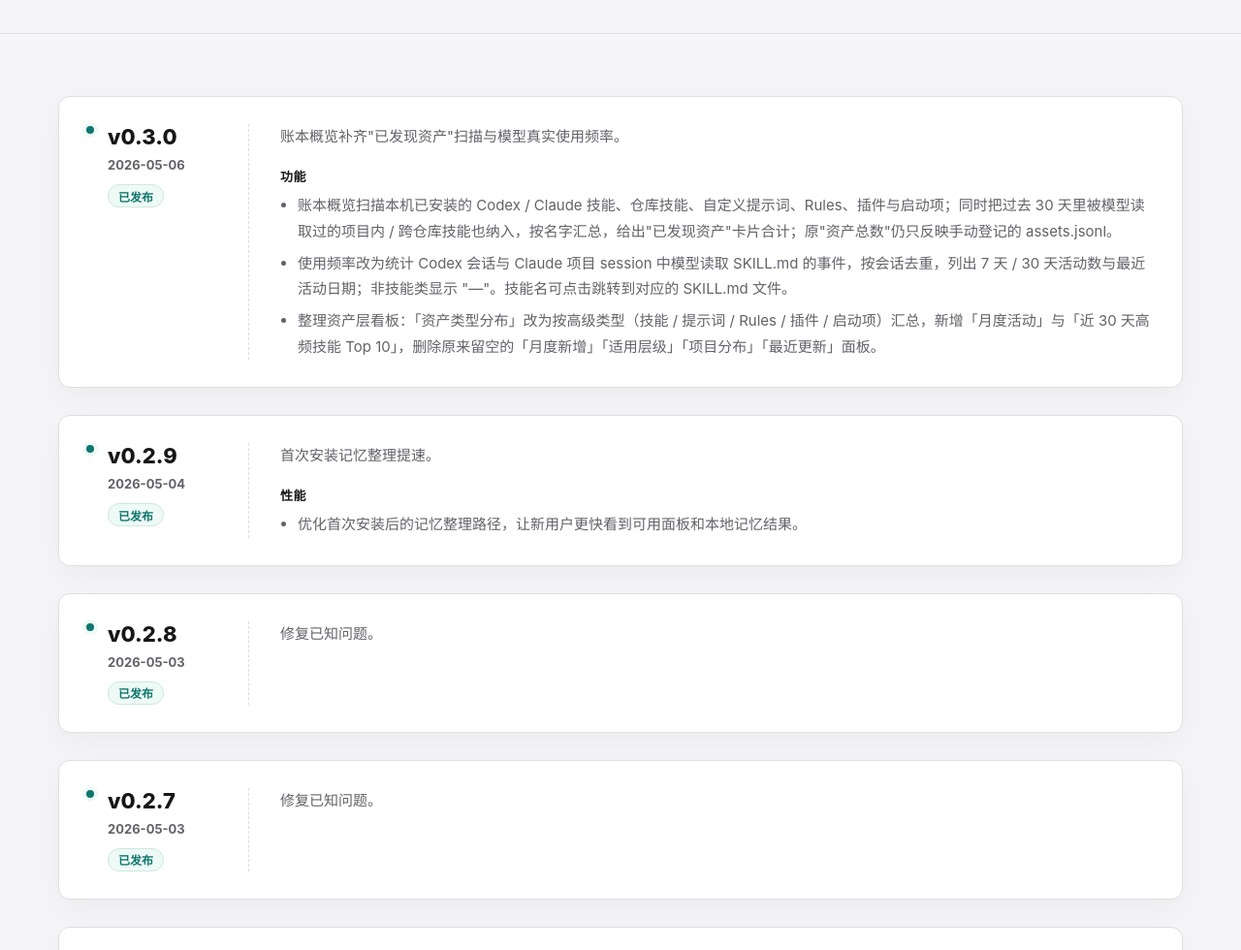
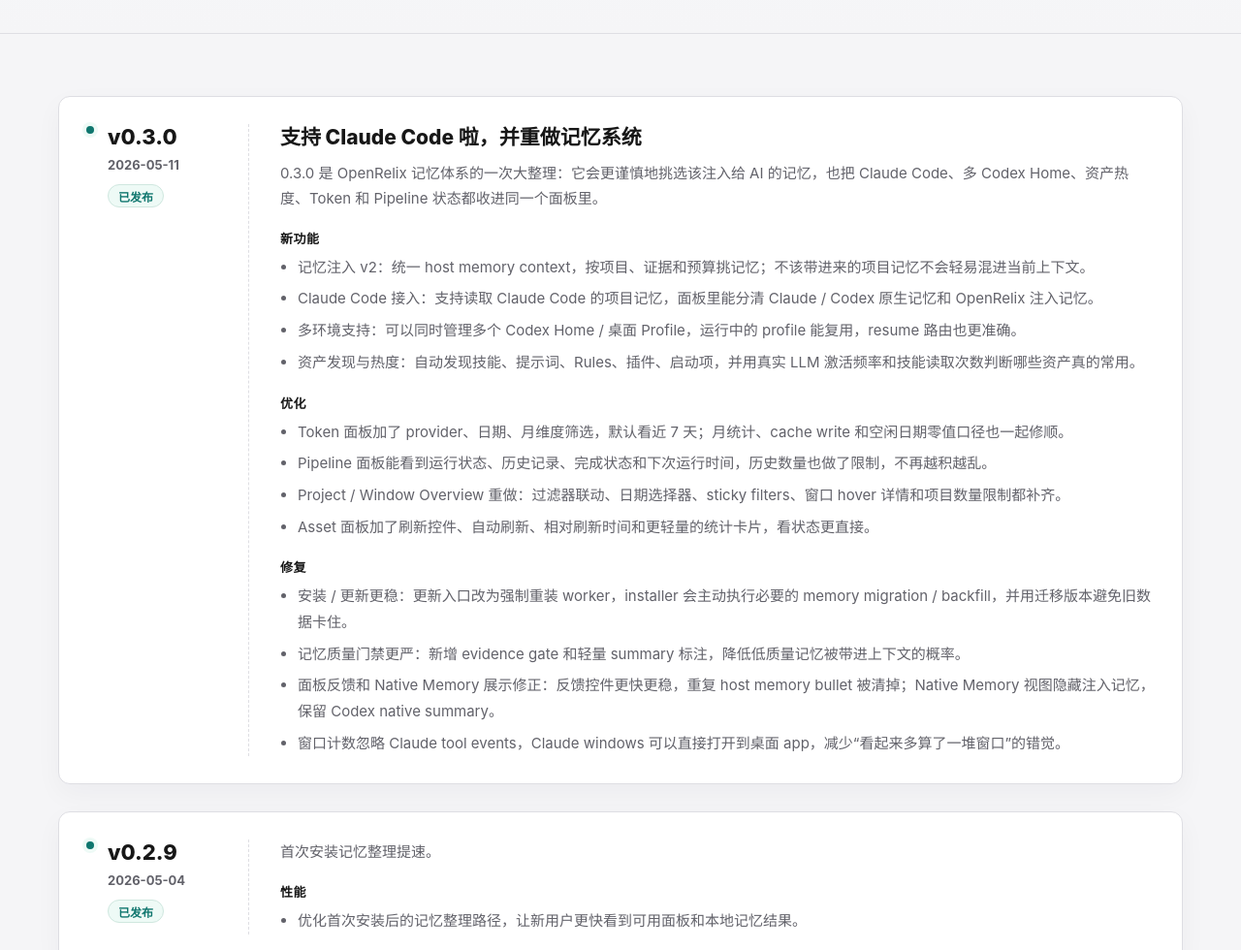
Before and after one commit to openrelix/openrelix, a website: page docs/changelog/v0.x.html in a window 1280 px wide. Shown: the part 440-1420 px from the top of the page at 97% size. Drawn offline with Linux system fonts and the light colour scheme.

Commit message:
release: 0.3.0 memory system update
Change-Id: Ia24e8c07c3e34be42e601eec0f9e3c736066fcea

```diff
--- a/docs/changelog/v0.x.html
+++ b/docs/changelog/v0.x.html
@@ -621,16 +621,32 @@
           <article class="changelog-entry is-released" id="v0-3-0">
             <div class="changelog-meta">
               <span class="changelog-version">v0.3.0</span>
-              <span class="changelog-date">2026-05-06</span>
+              <span class="changelog-date">2026-05-11</span>
               <span class="changelog-chip">已发布</span>
             </div>
             <div class="changelog-body">
-              <p>账本概览补齐"已发现资产"扫描与模型真实使用频率。</p>
-              <span class="group-title">功能</span>
+              <h3>支持 Claude Code 啦，并重做记忆系统</h3>
+              <p>0.3.0 是 OpenRelix 记忆体系的一次大整理：它会更谨慎地挑选该注入给 AI 的记忆，也把 Claude Code、多 Codex Home、资产热度、Token 和 Pipeline 状态都收进同一个面板里。</p>
+              <span class="group-title">新功能</span>
               <ul>
-                <li>账本概览扫描本机已安装的 Codex / Claude 技能、仓库技能、自定义提示词、Rules、插件与启动项；同时把过去 30 天里被模型读取过的项目内 / 跨仓库技能也纳入，按名字汇总，给出"已发现资产"卡片合计；原"资产总数"仍只反映手动登记的 assets.jsonl。</li>
-                <li>使用频率改为统计 Codex 会话与 Claude 项目 session 中模型读取 SKILL.md 的事件，按会话去重，列出 7 天 / 30 天活动数与最近活动日期；非技能类显示 "—"。技能名可点击跳转到对应的 SKILL.md 文件。</li>
-                <li>整理资产层看板：「资产类型分布」改为按高级类型（技能 / 提示词 / Rules / 插件 / 启动项）汇总，新增「月度活动」与「近 30 天高频技能 Top 10」，删除原来留空的「月度新增」「适用层级」「项目分布」「最近更新」面板。</li>
+                <li>记忆注入 v2：统一 host memory context，按项目、证据和预算挑记忆；不该带进来的项目记忆不会轻易混进当前上下文。</li>
+                <li>Claude Code 接入：支持读取 Claude Code 的项目记忆，面板里能分清 Claude / Codex 原生记忆和 OpenRelix 注入记忆。</li>
+                <li>多环境支持：可以同时管理多个 Codex Home / 桌面 Profile，运行中的 profile 能复用，resume 路由也更准确。</li>
+                <li>资产发现与热度：自动发现技能、提示词、Rules、插件、启动项，并用真实 LLM 激活频率和技能读取次数判断哪些资产真的常用。</li>
+              </ul>
+              <span class="group-title">优化</span>
+              <ul>
+                <li>Token 面板加了 provider、日期、月维度筛选，默认看近 7 天；月统计、cache write 和空闲日期零值口径也一起修顺。</li>
+                <li>Pipeline 面板能看到运行状态、历史记录、完成状态和下次运行时间，历史数量也做了限制，不再越积越乱。</li>
+                <li>Project / Window Overview 重做：过滤器联动、日期选择器、sticky filters、窗口 hover 详情和项目数量限制都补齐。</li>
+                <li>Asset 面板加了刷新控件、自动刷新、相对刷新时间和更轻量的统计卡片，看状态更直接。</li>
+              </ul>
+              <span class="group-title">修复</span>
+              <ul>
+                <li>安装 / 更新更稳：更新入口改为强制重装 worker，installer 会主动执行必要的 memory migration / backfill，并用迁移版本避免旧数据卡住。</li>
+                <li>记忆质量门禁更严：新增 evidence gate 和轻量 summary 标注，降低低质量记忆被带进上下文的概率。</li>
+                <li>面板反馈和 Native Memory 展示修正：反馈控件更快更稳，重复 host memory bullet 被清掉；Native Memory 视图隐藏注入记忆，保留 Codex native summary。</li>
+                <li>窗口计数忽略 Claude tool events，Claude windows 可以直接打开到桌面 app，减少“看起来多算了一堆窗口”的错觉。</li>
               </ul>
             </div>
           </article>
@@ -900,6 +916,20 @@
         "Unreleased": "Unreleased",
         "主线开发中的改动": "Mainline Changes In Progress",
         "以下改动已合入 main 分支，但尚未单独发布版本号；下一次版本号上调时这些条目会归入对应版本。": "These changes are merged into main but have not received their own version bump yet; the next release will absorb them.",
+        "支持 Claude Code 啦，并重做记忆系统": "Claude Code Is Here, and Memory Has Been Rebuilt",
+        "0.3.0 是 OpenRelix 记忆体系的一次大整理：它会更谨慎地挑选该注入给 AI 的记忆，也把 Claude Code、多 Codex Home、资产热度、Token 和 Pipeline 状态都收进同一个面板里。": "0.3.0 is a major cleanup of the OpenRelix memory system: it is more careful about which memories get injected into AI context, and it brings Claude Code, multiple Codex Homes, asset heat, Token usage, and Pipeline status into one panel.",
+        "记忆注入 v2：统一 host memory context，按项目、证据和预算挑记忆；不该带进来的项目记忆不会轻易混进当前上下文。": "Memory injection v2: unify host memory context and select memories by project, evidence, and budget; project memories that do not belong are much less likely to leak into the current context.",
+        "Claude Code 接入：支持读取 Claude Code 的项目记忆，面板里能分清 Claude / Codex 原生记忆和 OpenRelix 注入记忆。": "Claude Code support: read Claude Code project memory, and show a clearer split between Claude / Codex native memory and OpenRelix-injected memory.",
+        "多环境支持：可以同时管理多个 Codex Home / 桌面 Profile，运行中的 profile 能复用，resume 路由也更准确。": "Multi-environment support: manage multiple Codex Homes / desktop Profiles at once, reuse running profiles, and route resume more accurately.",
+        "资产发现与热度：自动发现技能、提示词、Rules、插件、启动项，并用真实 LLM 激活频率和技能读取次数判断哪些资产真的常用。": "Asset discovery and heat: discover skills, prompts, Rules, plugins, and launch entries automatically, then use real LLM activation frequency and skill read counts to tell which assets are actually used.",
+        "Token 面板加了 provider、日期、月维度筛选，默认看近 7 天；月统计、cache write 和空闲日期零值口径也一起修顺。": "The Token panel now has provider, date, and monthly filters, defaults to the last 7 days, and fixes monthly accounting, cache write, and idle-day zero values.",
+        "Pipeline 面板能看到运行状态、历史记录、完成状态和下次运行时间，历史数量也做了限制，不再越积越乱。": "The Pipeline panel now shows run status, history, completion state, and next run time, with a history limit so old runs do not pile up endlessly.",
+        "Project / Window Overview 重做：过滤器联动、日期选择器、sticky filters、窗口 hover 详情和项目数量限制都补齐。": "Project / Window Overview was rebuilt with linked filters, a date picker, sticky filters, window hover details, and project-count limits.",
+        "Asset 面板加了刷新控件、自动刷新、相对刷新时间和更轻量的统计卡片，看状态更直接。": "The Asset panel now has refresh controls, automatic refresh, relative refresh time, and lighter metric cards, making status easier to read.",
+        "安装 / 更新更稳：更新入口改为强制重装 worker，installer 会主动执行必要的 memory migration / backfill，并用迁移版本避免旧数据卡住。": "Install / update is steadier: updates force-reinstall the worker, the installer runs required memory migration / backfill, and migration versions prevent old data from getting stuck.",
+        "记忆质量门禁更严：新增 evidence gate 和轻量 summary 标注，降低低质量记忆被带进上下文的概率。": "Memory quality gates are stricter: evidence gates and lightweight summary labels reduce the chance that weak memories enter context.",
+        "面板反馈和 Native Memory 展示修正：反馈控件更快更稳，重复 host memory bullet 被清掉；Native Memory 视图隐藏注入记忆，保留 Codex native summary。": "Panel feedback and Native Memory display were fixed: feedback controls are faster and steadier, duplicate host memory bullets are removed, and Native Memory hides injected memory while preserving the Codex native summary.",
+        "窗口计数忽略 Claude tool events，Claude windows 可以直接打开到桌面 app，减少“看起来多算了一堆窗口”的错觉。": "Window counts now ignore Claude tool events, and Claude windows can open directly in the desktop app, reducing the impression that the app counted too many windows.",
         "首次安装记忆整理提速。": "Speed up first-install memory organization.",
         "优化首次安装后的记忆整理路径，让新用户更快看到可用面板和本地记忆结果。": "Optimize the memory organization path after first install, so new users can see a usable panel and local memory results sooner.",
         "修复已知问题。": "Fix known issues.",
```
